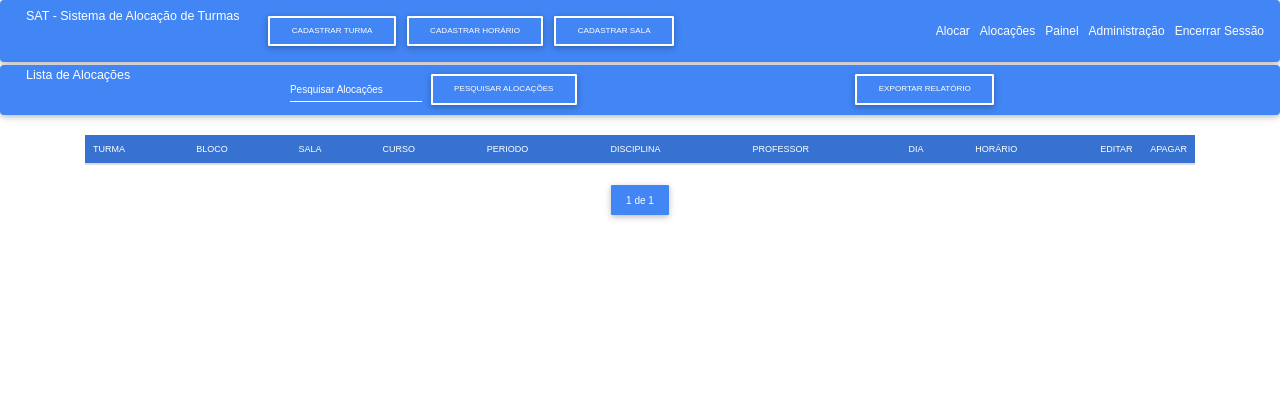
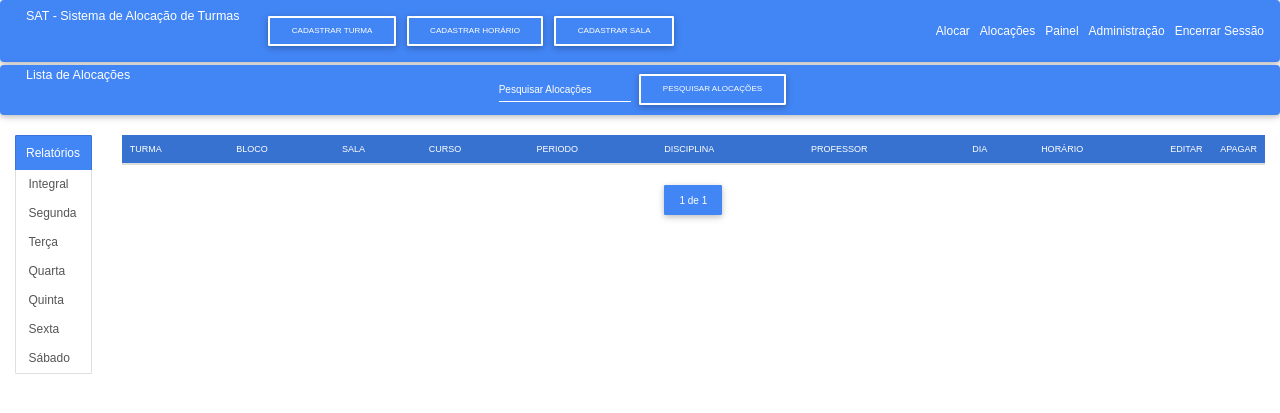
Before and after one commit to cloud-etc/alocacaotcc, a Django app: page /listalocacao/ in a window 1280 px wide. Shown: the top 413 px of the page. Run offline with Django 3.2, Linux system fonts and the light colour scheme; the visitor is signed in with stand-in values (Sample User, id 1); data that the repository does not hold is empty; some libraries are stand-ins or nearby versions.

```diff
--- a/alocar/templates/alocar/althorario.html
+++ b/alocar/templates/alocar/althorario.html
@@ -19,7 +19,7 @@
                         </tr>
                     </table>
                 </fieldset>
-                <button type="submit" class="btn btn-primary">EDITAR</button>
+                <button type="submit" class="btn btn-primary">MODIFICAR</button>
             </form>
         </div>
         <div class="col"></div>
--- a/alocar/templates/alocar/listalocacao.html
+++ b/alocar/templates/alocar/listalocacao.html
@@ -16,11 +16,26 @@
         <button class="btn btn-outline-white my-0" type="submit">Pesquisar Alocações</button>
     </form>
 
-    <a class="btn btn-outline-white my-0" href="{% url 'alocar:export_users_xls' %}"><strong>Exportar Relatório</strong></a>
+
 </nav>
 
-<div class="container">
+<div class="container-fluid">
+    <div class="row">
+        <div class="col-sm-1">
+            <div class="list-group">
+                <a href="" class="list-group-item text-white btn-primary" style="padding:10px;">Relatórios</a>
+                <a class="list-group-item" href="{% url 'alocar:export_users_xls' %}"><strong>Integral</strong></a>
+                 <a class="list-group-item" href="{% url 'alocar:export_segunda' %}"><strong>Segunda</strong></a>
+                 <a class="list-group-item" href="{% url 'alocar:export_terca' %}"><strong>Terça</strong></a>
+                 <a class="list-group-item" href="{% url 'alocar:export_quarta' %}"><strong>Quarta</strong></a>
+                 <a class="list-group-item" href="{% url 'alocar:export_quinta' %}"><strong>Quinta</strong></a>
+                 <a class="list-group-item" href="{% url 'alocar:export_sexta' %}"><strong>Sexta</strong></a>
+                 <a class="list-group-item" href="{% url 'alocar:export_sabado' %}"><strong>Sábado</strong></a>
 
+
+            </div>
+        </div>
+        <div class="col-sm-11">
     <table class="table table-hover table-sm">
         <thead class="primary-color white-text">
             <tr class="table-active">
@@ -133,5 +148,8 @@
         </ul>
     </nav>
 
+            </div>
+
+        </div>
 </div>
 {% endblock dashboard %}
--- a/alocar/urls.py
+++ b/alocar/urls.py
@@ -29,6 +29,12 @@ urlpatterns = [
     path('delhorario/<int:id>/', views.delHorario, name='delhorario'),
     #  urls da view para exportar relatorio excel
     path('export/xls/', views.export_alocacoes_xls, name='export_users_xls'),
+    path('export2/xls/', views.export_segunda, name='export_segunda'),
+    path('export3/xls/', views.export_terca, name='export_terca'),
+    path('export4/xls/', views.export_quarta, name='export_quarta'),
+    path('export5/xls/', views.export_quinta, name='export_quinta'),
+    path('export6/xls/', views.export_sexta, name='export_sexta'),
+    path('export7/xls/', views.export_sabado, name='export_sabado'),
     # informa sobre a negacao de permissao
     path('permissao/', views.permissao, name='permissao'),
     path('comum/', views.comum, name='comum'),
--- a/alocar/views.py
+++ b/alocar/views.py
@@ -1,5 +1,6 @@
 import xlwt
 from datetime import datetime
+from excel_response import ExcelResponse
 from django.contrib.admin.models import LogEntry
 from django.contrib.contenttypes.models import ContentType
 from django.db.models import F, Count
@@ -470,8 +471,6 @@ def altAlocacao(request, id):
         alocacao.dia = form.cleaned_data['dia']
         alocacao.horario = form.cleaned_data['horario']
 
-        alteraLocacao = alocacao
-
         if alocacao.maior():
             messages.info(
                 request, 'Quantidade de alunos é maior do que a capacidade da sala')
@@ -526,20 +525,13 @@ def altAlocacao(request, id):
 
         query = Alocar.objects.filter(turma=alocacao.turma)
 
+
         if query:
-            print(alocacao)
-            alocacao.turma.esta_alocada()
-            alteraLocacao.turma.nao_alocada()
-            alteraLocacao = alocacao
-            alteraLocacao.save()
+            alocacao.save()
             return redirect('alocar:listalocacao')
         else:
-            if query:
-                alocacao.save()
-                return redirect('alocar:listalocacao')
-            else:
-                form.save()
-                return redirect('alocar:listalocacao')
+            form.save()
+            return redirect('alocar:listalocacao')
 
     return render(request, 'alocar/altalocacao.html', {'form': form})
 
@@ -786,6 +778,206 @@ def export_alocacoes_xls(request):
     wb.save(response)
     return response
 
+def export_segunda(request):
+    objs = Alocar.objects.filter(dia="segunda")
+    return ExcelResponse(objs)
+
+# def export_segunda(request, *segunda):
+#     MDATA = datetime.now().strftime('%d-%m-%Y')
+#     response = HttpResponse(content_type='application/ms-excel')
+#     response['Content-Disposition'] = 'attachment; filename="alocacoes.xls"'
+#
+#     wb = xlwt.Workbook(encoding='utf-8')
+#     ws = wb.add_sheet('Alocacoes')
+#
+#     # Sheet header, first row
+#     row_num = 0
+#
+#     font_style = xlwt.XFStyle()
+#     font_style.font.bold = True
+#
+#     columns = ['BLOCO','SALA','CURSO','PERIODO','DISCIPLINA','PROFESSOR','DIA','HORARIO']
+#
+#     for col_num in range(len(columns)):
+#         ws.write(row_num, col_num, columns[col_num], font_style)
+#
+#     # Sheet body, remaining rows
+#     font_style = xlwt.XFStyle()
+#
+#     # rows = Alocar.objects.all().values_list('sala__bloco__bloco','sala__sala','turma__curso','turma__periodo','turma__disciplina','turma__professor','dia','horario__horario')
+#     rows = Alocar.objects.filter(dia=segunda).values_list('sala__bloco__bloco','sala__sala','turma__curso','turma__periodo','turma__disciplina','turma__professor','dia','horario__horario')
+#     for row in rows:
+#         row_num += 1
+#         for col_num in range(len(row)):
+#             ws.write(row_num, col_num, row[col_num], font_style)
+#
+#     wb.save(response)
+#     return response
+
+
+def export_terca(request):
+    MDATA = datetime.now().strftime('%d-%m-%Y')
+    response = HttpResponse(content_type='application/ms-excel')
+    response['Content-Disposition'] = 'attachment; filename="alocacoes.xls"'
+
+    wb = xlwt.Workbook(encoding='utf-8')
+    ws = wb.add_sheet('Alocacoes')
+
+    # Sheet header, first row
+    row_num = 0
+
+    font_style = xlwt.XFStyle()
+    font_style.font.bold = True
+
+    columns = ['BLOCO','SALA','CURSO','PERIODO','DISCIPLINA','PROFESSOR','DIA','HORARIO']
+
+    for col_num in range(len(columns)):
+        ws.write(row_num, col_num, columns[col_num], font_style)
+
+    # Sheet body, remaining rows
+    font_style = xlwt.XFStyle()
+
+    rows = Alocar.objects.all().values_list('sala__bloco__bloco','sala__sala','turma__curso','turma__periodo','turma__disciplina','turma__professor','dia','horario__horario')
+
+    for row in rows:
+        row_num += 1
+        for col_num in range(len(row)):
+            ws.write(row_num, col_num, row[col_num], font_style)
+
+    wb.save(response)
+    return response
+
+
+def export_quarta(request):
+    MDATA = datetime.now().strftime('%d-%m-%Y')
+    response = HttpResponse(content_type='application/ms-excel')
+    response['Content-Disposition'] = 'attachment; filename="alocacoes.xls"'
+
+    wb = xlwt.Workbook(encoding='utf-8')
+    ws = wb.add_sheet('Alocacoes')
+
+    # Sheet header, first row
+    row_num = 0
+
+    font_style = xlwt.XFStyle()
+    font_style.font.bold = True
+
+    columns = ['BLOCO','SALA','CURSO','PERIODO','DISCIPLINA','PROFESSOR','DIA','HORARIO']
+
+    for col_num in range(len(columns)):
+        ws.write(row_num, col_num, columns[col_num], font_style)
+
+    # Sheet body, remaining rows
+    font_style = xlwt.XFStyle()
+
+    rows = Alocar.objects.all().values_list('sala__bloco__bloco','sala__sala','turma__curso','turma__periodo','turma__disciplina','turma__professor','dia','horario__horario')
+
+    for row in rows:
+        row_num += 1
+        for col_num in range(len(row)):
+            ws.write(row_num, col_num, row[col_num], font_style)
+
+    wb.save(response)
+    return response
+
+
+def export_quinta(request):
+    MDATA = datetime.now().strftime('%d-%m-%Y')
+    response = HttpResponse(content_type='application/ms-excel')
+    response['Content-Disposition'] = 'attachment; filename="alocacoes.xls"'
+
+    wb = xlwt.Workbook(encoding='utf-8')
+    ws = wb.add_sheet('Alocacoes')
+
+    # Sheet header, first row
+    row_num = 0
+
+    font_style = xlwt.XFStyle()
+    font_style.font.bold = True
+
+    columns = ['BLOCO','SALA','CURSO','PERIODO','DISCIPLINA','PROFESSOR','DIA','HORARIO']
+
+    for col_num in range(len(columns)):
+        ws.write(row_num, col_num, columns[col_num], font_style)
+
+    # Sheet body, remaining rows
+    font_style = xlwt.XFStyle()
+
+    rows = Alocar.objects.all().values_list('sala__bloco__bloco','sala__sala','turma__curso','turma__periodo','turma__disciplina','turma__professor','dia','horario__horario')
+
+    for row in rows:
+        row_num += 1
+        for col_num in range(len(row)):
+            ws.write(row_num, col_num, row[col_num], font_style)
+
+    wb.save(response)
+    return response
+
+
+def export_sexta(request):
+    MDATA = datetime.now().strftime('%d-%m-%Y')
+    response = HttpResponse(content_type='application/ms-excel')
+    response['Content-Disposition'] = 'attachment; filename="alocacoes.xls"'
+
+    wb = xlwt.Workbook(encoding='utf-8')
+    ws = wb.add_sheet('Alocacoes')
+
+    # Sheet header, first row
+    row_num = 0
+
+    font_style = xlwt.XFStyle()
+    font_style.font.bold = True
+
+    columns = ['BLOCO','SALA','CURSO','PERIODO','DISCIPLINA','PROFESSOR','DIA','HORARIO']
+
+    for col_num in range(len(columns)):
+        ws.write(row_num, col_num, columns[col_num], font_style)
+
+    # Sheet body, remaining rows
+    font_style = xlwt.XFStyle()
+
+    rows = Alocar.objects.all().values_list('sala__bloco__bloco','sala__sala','turma__curso','turma__periodo','turma__disciplina','turma__professor','dia','horario__horario')
+
+    for row in rows:
+        row_num += 1
+        for col_num in range(len(row)):
+            ws.write(row_num, col_num, row[col_num], font_style)
+
+    wb.save(response)
+    return response
+
+
+def export_sabado(request):
+    MDATA = datetime.now().strftime('%d-%m-%Y')
+    response = HttpResponse(content_type='application/ms-excel')
+    response['Content-Disposition'] = 'attachment; filename="alocacoes.xls"'
+
+    wb = xlwt.Workbook(encoding='utf-8')
+    ws = wb.add_sheet('Alocacoes')
+
+    # Sheet header, first row
+    row_num = 0
+
+    font_style = xlwt.XFStyle()
+    font_style.font.bold = True
+
+    columns = ['BLOCO','SALA','CURSO','PERIODO','DISCIPLINA','PROFESSOR','DIA','HORARIO']
+
+    for col_num in range(len(columns)):
+        ws.write(row_num, col_num, columns[col_num], font_style)
+
+    # Sheet body, remaining rows
+    font_style = xlwt.XFStyle()
+
+    rows = Alocar.objects.all().values_list('sala__bloco__bloco','sala__sala','turma__curso','turma__periodo','turma__disciplina','turma__professor','dia','horario__horario')
+
+    for row in rows:
+        row_num += 1
+        for col_num in range(len(row)):
+            ws.write(row_num, col_num, row[col_num], font_style)
+
+    wb.save(response)
+    return response
 
 
 def permissao(request):
```
Also changed, not shown: alocar/templates/alocar/listsalaturma.html (+0 -40 lines), 1 other file.
